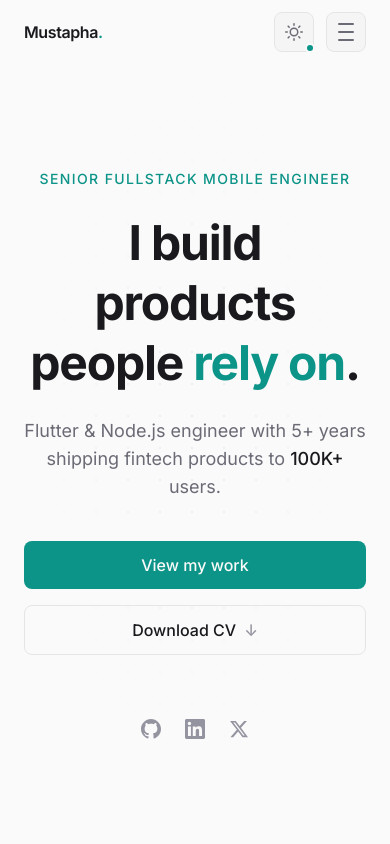
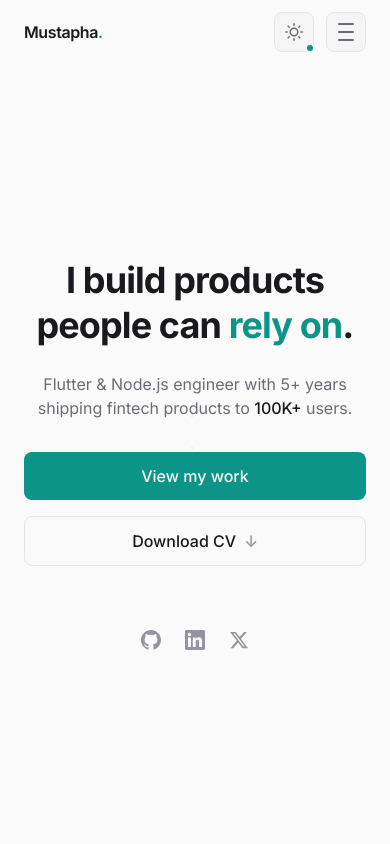
Before and after one commit to Mostalpha7/mostalpha7.github.io, a Next.js app: page / in a window 390 px wide. Shown: the top 844 px of the page. Built offline with nearby package versions, Linux system fonts and the light colour scheme.

Commit message:
Mobile view fixes.

```diff
--- a/src/components/sections/hero.tsx
+++ b/src/components/sections/hero.tsx
@@ -141,7 +141,9 @@ export function Hero() {
             >
                 <motion.p
                     variants={itemVariants}
-                    className="text-sm font-medium tracking-widest uppercase mb-6"
+                    // className="text-sm font-medium tracking-widest uppercase mb-6"
+                    // className="text-xs sm:text-sm font-medium tracking-widest uppercase mb-4 sm:mb-6"
+                    className="hidden sm:block text-sm font-medium tracking-widest uppercase mb-6"
                     style={{ color: "var(--accent)" }}
                 >
                     Senior Fullstack Mobile Engineer
@@ -149,18 +151,20 @@ export function Hero() {
 
                 <motion.h1
                     variants={itemVariants}
-                    className="text-5xl md:text-7xl font-bold tracking-tight leading-tight mb-6"
+                    className="text-4xl sm:text-7xl md:text-7xl font-bold tracking-tight leading-tight mb-6"
                     style={{ color: "var(--text)" }}
                 >
                     I build products{" "}
                     <br className="hidden sm:block" />
-                    people{" "}
+                    people can {" "}
                     <span style={{ color: "var(--accent)" }}>rely on</span>.
                 </motion.h1>
 
                 <motion.p
                     variants={itemVariants}
-                    className="text-lg md:text-xl max-w-lg mx-auto mb-10"
+                    // className="text-lg md:text-xl max-w-lg mx-auto mb-10"
+                    className="text-base sm:text-lg md:text-xl max-w-lg mx-auto mb-8"
+
                     style={{ color: "var(--text-muted)" }}
                 >
                     Flutter & Node.js engineer with 5+ years shipping fintech
```
